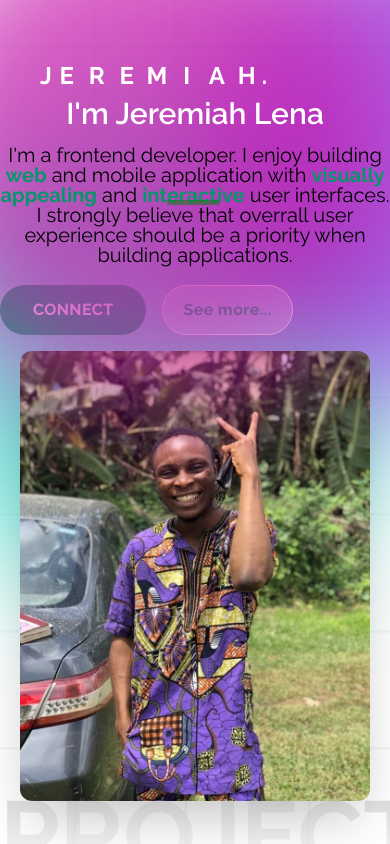
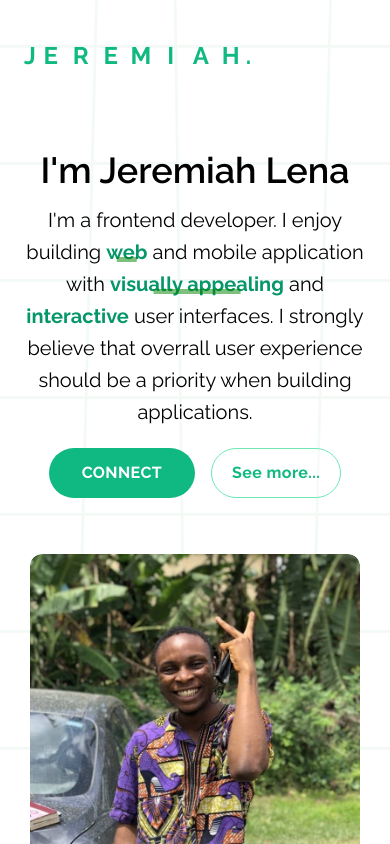
Before and after one commit to lenajeremy/portfolio, a React (Create React App) app: page / in a window 390 px wide. Shown: the top 844 px of the page. Built offline with nearby package versions, Linux system fonts and the light colour scheme; no server answers; the database is empty; the HTML template or start-up script is replaced by a standard one.

Commit message:
responsiveness in the mud

```diff
--- a/src/components/Header.tsx
+++ b/src/components/Header.tsx
@@ -34,7 +34,7 @@ export const Header: React.FC = () => {
   }, [])
   return (
     <React.Fragment>
-      <header className="header flex md:py-10 justify-between md:px-32 p-10 bg-dark">
+      <header className="header flex md:py-10 justify-between uppercase md:px-32 px-6 py-10">
         <Link to="/">
           <motion.div
             style={{ scale, x: translateX }}
@@ -104,7 +104,7 @@ export const Header: React.FC = () => {
               <a href="/">Projects</a>
             </li>
             <li className="header__navitem">
-              <a href="/">Projects</a>
+              <a href="/">Tech</a>
             </li>
             <li>
               <motion.svg
--- a/src/components/Hero.tsx
+++ b/src/components/Hero.tsx
@@ -7,16 +7,16 @@ const Hero: React.FC = () => {
   useEffect(() => {}, [])
 
   return (
-    <div className="hero grid md:grid-cols-2 gap-4 h-3/4 text-center md:text-left content-center">
+    <div className="hero mt-10 md:mt-0 px-4 mb-20 md:md-0 grid md:grid-cols-2 gap-4 h-3/4 text-center md:text-left content-center">
       <div className="absolute blurred-blob rounded-full filter blur-3xl"></div>
       <div className="absolute blurred-blob rounded-full filter blur-3xl"></div>
       <div className="absolute blurred-blob rounded-full filter blur-3xl"></div>
 
       <div className="rounded items-center md:pl-32 w-full h-full space-y-4 md:pt-16 relative order-1 md:order-0">
-        <h1 className="text-3xl md:text-5xl font-semibold md:font-bold">
+        <h1 className="text-4xl md:text-5xl font-semibold md:font-bold">
           I'm Jeremiah Lena
         </h1>
-        <h4 className="text-xl text-gray-700 leading-5 md:leading-10 mb-4">
+        <h4 className="text-xl text-gray-700 leading-8 md:leading-10 mb-4">
           I'm a frontend developer. I enjoy building{' '}
           <span className="text-green-600 custom_underline primary">web</span>{' '}
           and mobile application with{' '}
@@ -30,7 +30,7 @@ const Hero: React.FC = () => {
           user interfaces. I strongly believe that overrall user experience
           should be a priority when building applications.{' '}
         </h4>
-        <div className="flex space-x-4 mt-5">
+        <div className="flex space-x-4 mt-5 justify-center md:justify-none">
           <motion.button
             whileHover={{ scale: 1.1 }}
             whileTap={{ scale: 0.9, rotate: -3 }}
@@ -41,7 +41,7 @@ const Hero: React.FC = () => {
           <motion.button
             whileHover={{ scale: 1.1 }}
             whileTap={{ scale: 0.9, rotate: -3 }}
-            className="hover:bg-green-500 bg-white bg-opacity-30 text-green-500 hover:text-white hover:border-green-500 border border-white rounded-full bg-transparent tracking-wide px-5 py-2 font-bold"
+            className="hover:bg-green-500 bg-white bg-opacity-30 text-green-500 hover:text-white hover:border-green-500 border border-green-300 md:border-white rounded-full bg-transparent tracking-wide px-5 py-2 font-bold"
           >
             See more...
           </motion.button>
--- a/src/components/MyStack.tsx
+++ b/src/components/MyStack.tsx
@@ -14,19 +14,19 @@ export const MyStack = () => {
         TECHNOLOGIES
       </h1>
       <motion.div className='flex gap-24 px-24'>
-        <div className='html'>
+        <div className='ht techml'>
             <img src={html} alt="" />
         </div>
-        <div className="css">
+        <div className="cs techs">
             <img src = {css} alt = '' />
         </div>
-        <div className="js">
+        <div className="js tech">
             <img src = {js} alt = '' />
         </div>
-        <div className="react">
+        <div className="re techact">
             <img src = {react} alt = '' />
         </div>
-        <div className='git'>
+        <div className='gi techt'>
             <img src={git} alt="" />
         </div>
       </motion.div>
--- a/src/components/Projects.tsx
+++ b/src/components/Projects.tsx
@@ -64,13 +64,13 @@ const Projects = () => {
   return (
     <div className="md:p-10 projectsContainer">
       <motion.h1
-        className="text-center text-8xl uppercase text-white font-bold primary"
+        className="text-center text-7xl md:text-8xl uppercase text-white font-bold primary"
       >
         Projects
       </motion.h1>
       <section
         id="section2"
-        className="h-screen place-content-center grid gap-6 gap-y-10 md:grid-cols-3 grid-rows-2 my-16"
+        className="h-screen place-content-center grid gap-6 md:grid-cols-3 grid-rows-2 my-16"
       >
         {loading ? (
           <Loader dotColor="bg-white" />
@@ -87,7 +87,7 @@ const Projects = () => {
 const Project: React.FC<{ project: ProjectInterface }> = ({ project }) => {
   return (
     <motion.div
-      className="project relative bg-green-50"
+      className="project relative bg-green-50 rounded-md overflow-hidden"
       initial={{ opacity: 0 }}
       animate={{ opacity: 1 }}
     >
--- a/src/portfolio.css
+++ b/src/portfolio.css
@@ -37,6 +37,12 @@ header {
   z-index: 999;
 }
 
+@media screen and (max-width: 768px) {
+  header {
+    top: 0;
+  }
+}
+
 @media (prefers-color-scheme: light) {
   header .header__logo {
     color: white;
@@ -48,6 +54,12 @@ header .header__letter {
   display: inline-grid;
   place-content: center;
   width: 30px;
+}
+
+@media screen and (max-width: 768px) {
+  header .header__logo {
+    color: #10b981;
+  }
 }
 
 @-webkit-keyframes fadeInUp {
@@ -171,7 +183,7 @@ button {
 
 .hero {
   z-index: 1;
-  height: 80vh;
+  min-height: 80vh;
 }
 
 .hero h1, .hero h4 {
@@ -187,7 +199,13 @@ button {
 
 @media (prefers-color-scheme: dark) {
   .hero h4 {
-    color: #ddd;
+    color: #eee;
+  }
+}
+
+@media screen and (max-width: 768px) and (prefers-color-scheme: light) {
+  .hero h1 {
+    color: black;
   }
 }
 
@@ -200,6 +218,13 @@ button {
 @media (prefers-color-scheme: dark) {
   .hero .blurred-blob {
     opacity: 0.2;
+  }
+}
+
+@media screen and (max-width: 768px) {
+  .hero .blurred-blob {
+    opacity: 0;
+    z-index: -1;
   }
 }
 
@@ -226,6 +251,15 @@ button {
   width: 350px;
   height: 450px;
   overflow: hidden;
+}
+
+@media screen and (max-width: 768px) {
+  .hero .myImageContainer {
+    width: 330px;
+    margin-top: 40px;
+    -webkit-mask-image: -webkit-gradient(linear, left top, left bottom, color-stop(60%, black), to(transparent));
+    -webkit-mask-image: linear-gradient(to bottom, black 60%, transparent);
+  }
 }
 
 .hero .myImageContainer img {
@@ -493,5 +527,16 @@ button {
      object-fit: contain;
   -o-object-position: center;
      object-position: center;
+  -webkit-transition: -webkit-filter 300ms;
+  transition: -webkit-filter 300ms;
+  transition: filter 300ms;
+  transition: filter 300ms, -webkit-filter 300ms;
+}
+
+.technologies img:hover {
+  -webkit-filter: none;
+          filter: none;
+  -webkit-mask-image: none;
+          mask-image: none;
 }
 /*# sourceMappingURL=portfolio.css.map */
--- a/src/portfolio.scss
+++ b/src/portfolio.scss
@@ -26,16 +26,29 @@ header {
   top: 20px;
   z-index: 999;
 
+  @media screen and (max-width: 768px){
+    &{
+      top: 0;
+    }
+  }
+
   @media (prefers-color-scheme: light) {
     .header__logo {
       color: white;
     }
   }
 
+
   .header__letter {
     display: inline-grid;
     place-content: center;
     width: 30px;
+  }
+
+  @media screen and (max-width: 768px){
+    .header__logo{
+      color: #10b981;
+    }
   }
 }
 .hero {
@@ -107,7 +120,7 @@ button {
 
 .hero {
   z-index: 1;
-  height: 80vh;
+  min-height: 80vh;
 
   h1,h4{
       color: white;
@@ -115,14 +128,24 @@ button {
       z-index: 1;
   }
 
+
+
   h4{
     color: black;
       margin-bottom: 20px!important;
   }
 
   @media (prefers-color-scheme: dark) {
-    h4 {
-      color: #ddd;
+    h4{
+      color: #eee;
+    }
+  }
+
+  @media screen and (max-width:768px){
+    @media (prefers-color-scheme:light) {
+      h1{
+        color: black;
+      }
     }
   }
 
@@ -134,6 +157,13 @@ button {
     @media (prefers-color-scheme: dark) {
       & {
         opacity: 0.2;
+      }
+    }
+
+    @media screen and (max-width: 768px){
+      &{
+        opacity: 0;
+        z-index: -1;
       }
     }
 
@@ -167,6 +197,12 @@ button {
     width: 350px;
     height: 450px;
     overflow: hidden;
+
+    @media screen and (max-width: 768px){
+      width: 330px;
+      margin-top: 40px;
+      -webkit-mask-image: linear-gradient(to bottom, black 60%, transparent);
+    }
 
     img {
       object-fit: cover;
@@ -336,5 +372,11 @@ button {
     height: 300px;
     object-fit: contain;
     object-position: center;
+    transition: filter 300ms;
+
+    &:hover{
+      filter: none;
+      mask-image: none;
+    }
   }
 }
```
Also changed, not shown: 1 other file (tests, documents, lock files or other folders).
